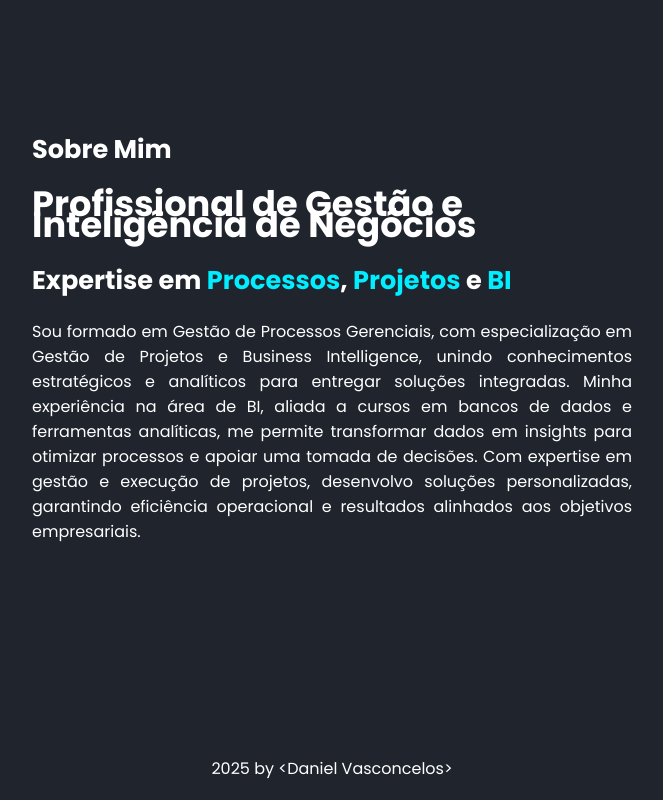
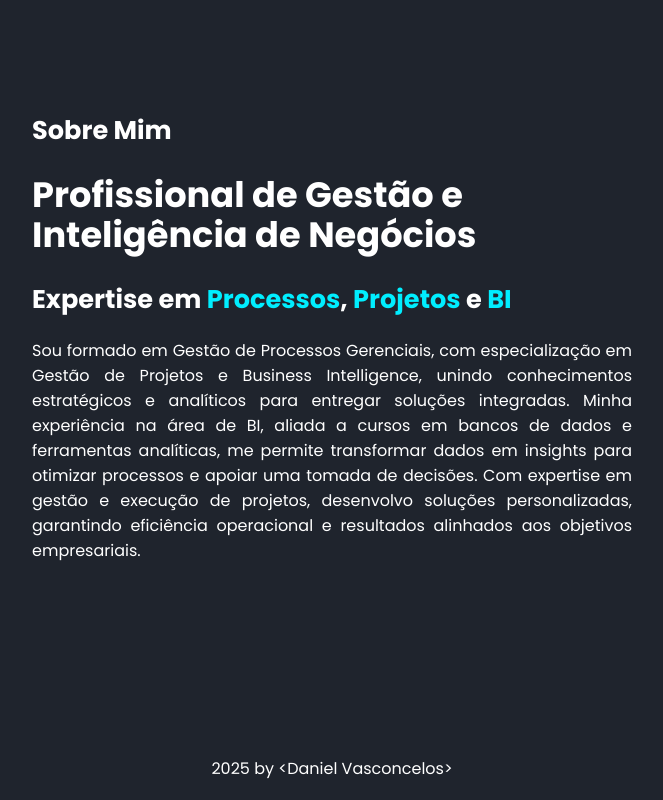
Before and after one commit to Danielleovasc/portifolio, a plain HTML site: page index.html in a window 1280 px wide. Shown: the part 4116-4916 px from the top of the page, without its empty margins (308-971 px from the left). Drawn offline with nearby package versions, Linux system fonts and the light colour scheme.

Commit message:
Update style.css

```diff
--- a/CSS/style.css
+++ b/CSS/style.css
@@ -121,11 +121,16 @@ span {
     width: 45%;
 }
 
-.home-content h1, .sobre-content h1 {
+.home-content h1 {
     font-weight: 700;
     line-height: 1.6rem;
 
 }
+
+.sobre-content h1 {
+  line-height: 2.5rem !important;
+}
+
 
 .home-content h3, .sobre-content h3{
     font-weight: 700;
```
